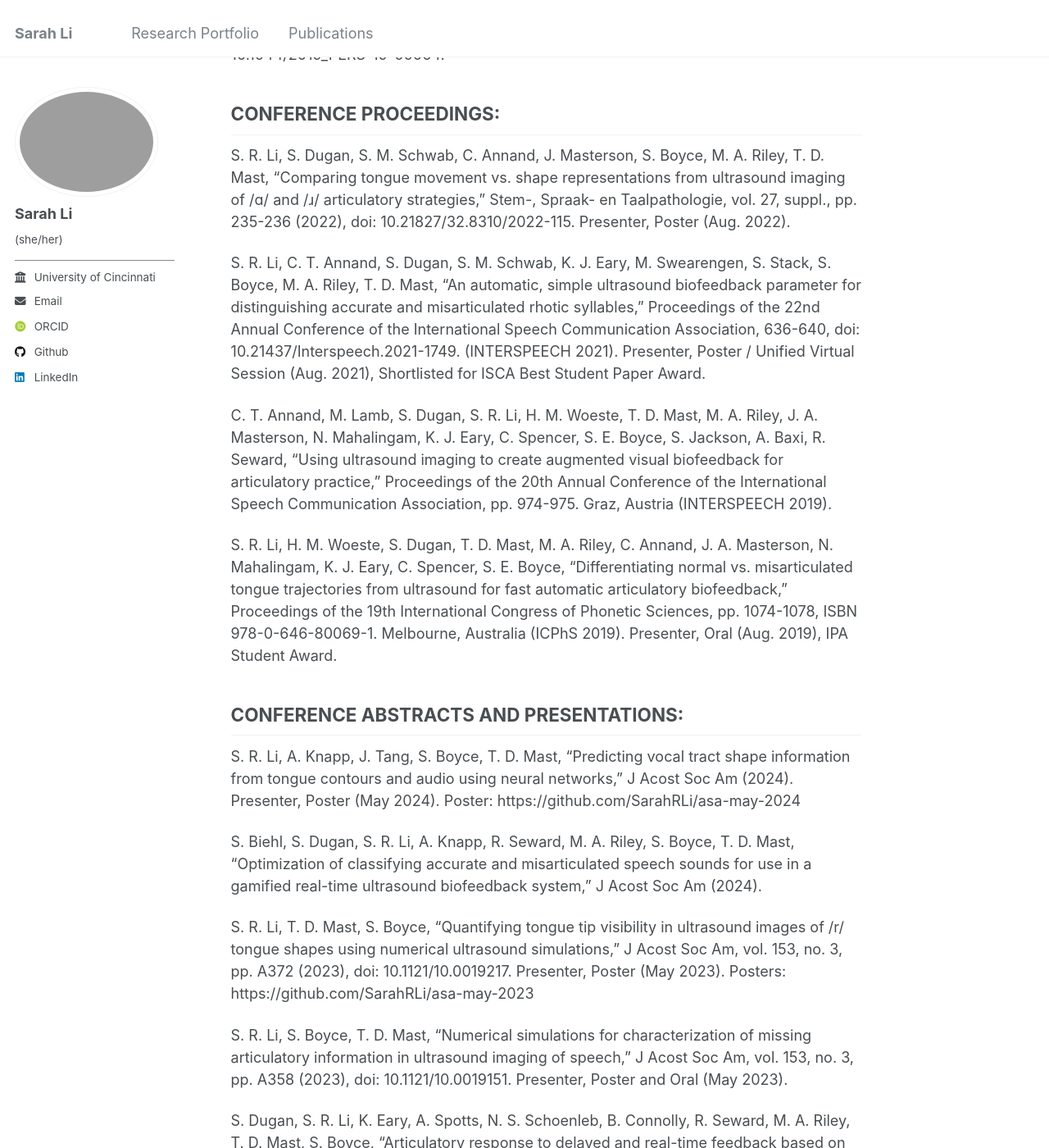
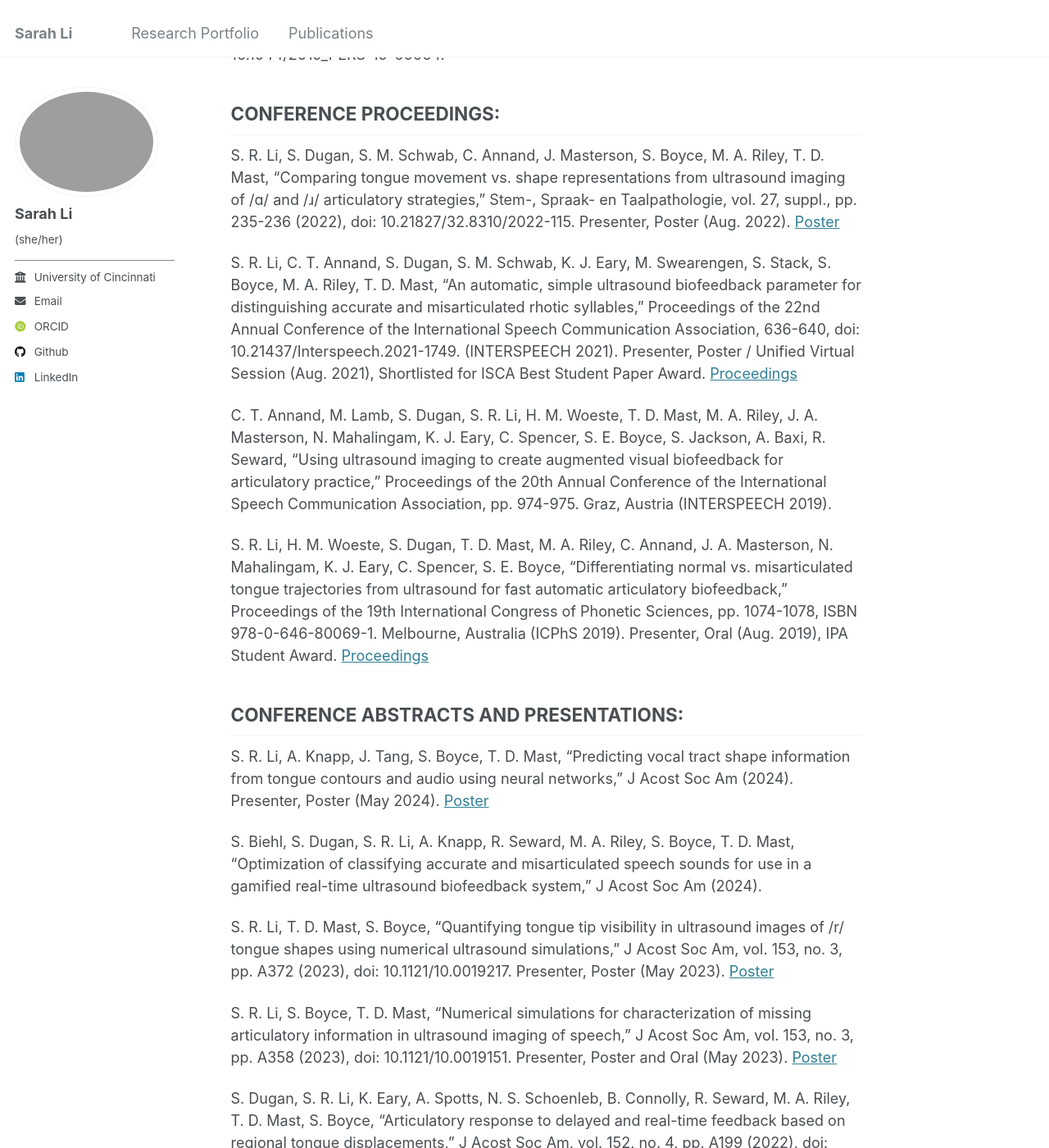
Before and after one commit to SarahRLi/sarahrli.github.io, a Jekyll site: the page built from _pages/markdown.md, in a window 1280 px wide and 1400 px high, scrolled down 534 px. Shown: the whole window at 82% size. Built offline with Jekyll 4.4.1, drawn with Linux system fonts in a browser that asks for light colours; some web fonts are replaced; some of the changed text lies outside the part shown.

Commit message:
Update markdown.md

```diff
--- a/_pages/markdown.md
+++ b/_pages/markdown.md
@@ -8,36 +8,36 @@ redirect_from:
 <h2>JOURNAL ARTICLES:</h2>
 S. Dugan, S. M. Schwab, R. Seward, J. Avant, T. Zhang, S. R. Li, K. Eary, T. D. Mast, M. A. Riley, S. Boyce. (2023). “A qualitative analysis of clinician perspectives of ultrasound biofeedback for speech sound disorders,” American Journal of Speech-Language Pathology, vol. 32, no. 3, pp. 1252–1274 (2023), doi: 10.1044/2023_AJSLP-22-00194.
 
-S. R. Li, S. Dugan, J. Masterson, H. Hudepohl, C. Annand, C. Spencer, R. Seward, M. A. Riley, S. Boyce, T. D. Mast, “Classification of accurate and misarticulated /ɑr/ for ultrasound biofeedback using tongue part displacement trajectories,” Clinical Linguistics & Phonetics, pp. 1–27 (2022), doi: 10.1080/02699206.2022.2039777.
+S. R. Li, S. Dugan, J. Masterson, H. Hudepohl, C. Annand, C. Spencer, R. Seward, M. A. Riley, S. Boyce, T. D. Mast, “Classification of accurate and misarticulated /ɑr/ for ultrasound biofeedback using tongue part displacement trajectories,” Clinical Linguistics & Phonetics, pp. 1–27 (2022), doi: 10.1080/02699206.2022.2039777. [Article](https://github.com/SarahRLi/sarahrli.github.io/blob/master/files/Li_2022_CLP.pdf)
 
 S. Dugan, S. R. Li, J. A. Masterson, H. M. Woeste, N. Mahalingam, C. Spencer, T. D. Mast, M. A. Riley, S. E. Boyce, “Tongue part movement trajectories for /r/ using ultrasound,” Perspectives of the ASHA Special Interest Groups, vol. 4, no. 6, pp. 1644–1652 (2019), doi: 10.1044/2019_PERS-19-00064.
 
 <h2>CONFERENCE PROCEEDINGS:</h2>
-S. R. Li, S. Dugan, S. M. Schwab, C. Annand, J. Masterson, S. Boyce, M. A. Riley, T. D. Mast, “Comparing tongue movement vs. shape representations from ultrasound imaging of /ɑ/ and /ɹ/ articulatory strategies,”  Stem-, Spraak- en Taalpathologie, vol. 27, suppl., pp. 235-236 (2022), doi: 10.21827/32.8310/2022-115. Presenter, Poster (Aug. 2022).
+S. R. Li, S. Dugan, S. M. Schwab, C. Annand, J. Masterson, S. Boyce, M. A. Riley, T. D. Mast, “Comparing tongue movement vs. shape representations from ultrasound imaging of /ɑ/ and /ɹ/ articulatory strategies,”  Stem-, Spraak- en Taalpathologie, vol. 27, suppl., pp. 235-236 (2022), doi: 10.21827/32.8310/2022-115. Presenter, Poster (Aug. 2022). [Poster](https://github.com/SarahRLi/sarahrli.github.io/blob/master/files/Li_2022_SMC_poster.pdf)
 
-S. R. Li, C. T. Annand, S. Dugan, S. M. Schwab, K. J. Eary, M. Swearengen, S. Stack, S. Boyce, M. A. Riley, T. D. Mast, “An automatic, simple ultrasound biofeedback parameter for distinguishing accurate and misarticulated rhotic syllables,” Proceedings of the 22nd Annual Conference of the International Speech Communication Association, 636-640, doi: 10.21437/Interspeech.2021-1749. (INTERSPEECH 2021). Presenter, Poster / Unified Virtual Session (Aug. 2021), Shortlisted for ISCA Best Student Paper Award.
+S. R. Li, C. T. Annand, S. Dugan, S. M. Schwab, K. J. Eary, M. Swearengen, S. Stack, S. Boyce, M. A. Riley, T. D. Mast, “An automatic, simple ultrasound biofeedback parameter for distinguishing accurate and misarticulated rhotic syllables,” Proceedings of the 22nd Annual Conference of the International Speech Communication Association, 636-640, doi: 10.21437/Interspeech.2021-1749. (INTERSPEECH 2021). Presenter, Poster / Unified Virtual Session (Aug. 2021), Shortlisted for ISCA Best Student Paper Award. [Proceedings](https://github.com/SarahRLi/sarahrli.github.io/blob/master/files/Li_2021_Interspeech_proceedings.pdf)
 
 C. T. Annand, M. Lamb, S. Dugan, S. R. Li, H. M. Woeste, T. D. Mast, M. A. Riley, J. A. Masterson, N. Mahalingam, K. J. Eary, C. Spencer, S. E. Boyce, S. Jackson, A. Baxi, R. Seward, “Using ultrasound imaging to create augmented visual biofeedback for articulatory practice,” Proceedings of the 20th Annual Conference of the International Speech Communication Association, pp. 974-975. Graz, Austria (INTERSPEECH 2019).
 
-S. R. Li, H. M. Woeste, S. Dugan, T. D. Mast, M. A. Riley, C. Annand, J. A. Masterson, N. Mahalingam, K. J. Eary, C. Spencer, S. E. Boyce, “Differentiating normal vs. misarticulated tongue trajectories from ultrasound for fast automatic articulatory biofeedback,” Proceedings of the 19th International Congress of Phonetic Sciences, pp. 1074-1078, ISBN 978-0-646-80069-1. Melbourne, Australia (ICPhS 2019). Presenter, Oral (Aug. 2019), IPA Student Award.
+S. R. Li, H. M. Woeste, S. Dugan, T. D. Mast, M. A. Riley, C. Annand, J. A. Masterson, N. Mahalingam, K. J. Eary, C. Spencer, S. E. Boyce, “Differentiating normal vs. misarticulated tongue trajectories from ultrasound for fast automatic articulatory biofeedback,” Proceedings of the 19th International Congress of Phonetic Sciences, pp. 1074-1078, ISBN 978-0-646-80069-1. Melbourne, Australia (ICPhS 2019). Presenter, Oral (Aug. 2019), IPA Student Award. [Proceedings](https://github.com/SarahRLi/sarahrli.github.io/blob/master/files/Li_2019_ICPhS_proceedings.pdf)
 
 <h2>CONFERENCE ABSTRACTS AND PRESENTATIONS:</h2>
-S. R. Li, A. Knapp, J. Tang, S. Boyce, T. D. Mast, “Predicting vocal tract shape information from tongue contours and audio using neural networks,” J Acost Soc Am (2024). Presenter, Poster (May 2024).        Poster: https://github.com/SarahRLi/asa-may-2024
+S. R. Li, A. Knapp, J. Tang, S. Boyce, T. D. Mast, “Predicting vocal tract shape information from tongue contours and audio using neural networks,” J Acost Soc Am (2024). Presenter, Poster (May 2024). [Poster](https://github.com/SarahRLi/asa-may-2024)
 
 S. Biehl, S. Dugan, S. R. Li, A. Knapp, R. Seward, M. A. Riley, S. Boyce, T. D. Mast, “Optimization of classifying accurate and misarticulated speech sounds for use in a gamified real-time ultrasound biofeedback system,” J Acost Soc Am (2024).
 
-S. R. Li, T. D. Mast, S. Boyce, “Quantifying tongue tip visibility in ultrasound images of /r/ tongue shapes using numerical ultrasound simulations,” J Acost Soc Am, vol. 153, no. 3, pp. A372 (2023), doi: 10.1121/10.0019217. Presenter, Poster (May 2023). Posters: https://github.com/SarahRLi/asa-may-2023
+S. R. Li, T. D. Mast, S. Boyce, “Quantifying tongue tip visibility in ultrasound images of /r/ tongue shapes using numerical ultrasound simulations,” J Acost Soc Am, vol. 153, no. 3, pp. A372 (2023), doi: 10.1121/10.0019217. Presenter, Poster (May 2023). [Poster](https://github.com/SarahRLi/asa-may-2023)
 
-S. R. Li, S. Boyce, T. D. Mast, “Numerical simulations for characterization of missing articulatory information in ultrasound imaging of speech,” J Acost Soc Am, vol. 153, no. 3, pp. A358 (2023), doi: 10.1121/10.0019151. Presenter, Poster and Oral (May 2023).
+S. R. Li, S. Boyce, T. D. Mast, “Numerical simulations for characterization of missing articulatory information in ultrasound imaging of speech,” J Acost Soc Am, vol. 153, no. 3, pp. A358 (2023), doi: 10.1121/10.0019151. Presenter, Poster and Oral (May 2023). [Poster](https://github.com/SarahRLi/asa-may-2023)
 
 S. Dugan, S. R. Li, K. Eary, A. Spotts, N. S. Schoenleb, B. Connolly, R. Seward, M. A. Riley, T. D. Mast, S. Boyce, “Articulatory response to delayed and real-time feedback based on regional tongue displacements,” J Acost Soc Am, vol. 152, no. 4, pp. A199 (2022), doi: 10.1121/10.0016021.
 
-S. R. Li, K. Eary, S. Dugan, M. Lamb, M. Becker, R. Seward, S. Boyce, M. A. Riley, T. D. Mast, “Preliminary gamified ultrasound visual biofeedback on rhotic syllable tongue movement for speech therapy,” Institute for Research in Sensing Conference (IRiS Ignite). Presenter, Poster (May 2022).
+S. R. Li, K. Eary, S. Dugan, M. Lamb, M. Becker, R. Seward, S. Boyce, M. A. Riley, T. D. Mast, “Preliminary gamified ultrasound visual biofeedback on rhotic syllable tongue movement for speech therapy,” Institute for Research in Sensing Conference (IRiS Ignite). Presenter, Poster (May 2022). [Poster](https://github.com/SarahRLi/sarahrli.github.io/blob/master/files/Li_2022_IRiS_poster.pdf)
 
 S. R. Li, C. T. Annand, S. Dugan, S. M. Schwab, K. J. Eary, M. Swearengen, S. Stack, S. Boyce, M. A. Riley, T. D. Mast, “A preliminary real-time ultrasound biofeedback display for simpler differentiation between accurate and misarticulated rhotic syllables,” Workshop for 12th International Seminar on Speech Production in New Haven, Connecticut (Invited workshop for ISSP 2020, held in 2021). Presenter, Oral (Aug. 2021).
 
-S. R. Li, S. Dugan, C. Annand, K. Eary, M. Swearengen, G. A. Terrell, S. Stack, S. Boyce, M. A. Riley, T. D. Mast, “Classification of accurate and misarticulated rhotic syllables for simplified ultrasound biofeedback therapy,” J Acoust Soc Am, vol. 148, no. 4, pp. 2470 (2020), doi: 10.1121/1.5146836. Presenter, Poster, Virtual (Dec. 2020).
+S. R. Li, S. Dugan, C. Annand, K. Eary, M. Swearengen, G. A. Terrell, S. Stack, S. Boyce, M. A. Riley, T. D. Mast, “Classification of accurate and misarticulated rhotic syllables for simplified ultrasound biofeedback therapy,” J Acoust Soc Am, vol. 148, no. 4, pp. 2470 (2020), doi: 10.1121/1.5146836. Presenter, Poster, Virtual (Dec. 2020). [Poster](https://github.com/SarahRLi/sarahrli.github.io/blob/master/files/Li_2020_ASA_iPoster.pdf)
 
-S. R. Li, S. Dugan, C. T. Annand, K. J. Eary, M. Swearengen, G. Terrell, S. E. Boyce, M. A. Riley, T. D. Mast, “Tongue part movement variability in /r/-final syllables measured by automatically tracking ultrasound images,” Ultrafest IX (2020), Available: https://ultrafest2020.indiana.edu/abstracts. Presenter, Oral, Virtual (Oct. 2020).
+S. R. Li, S. Dugan, C. T. Annand, K. J. Eary, M. Swearengen, G. Terrell, S. E. Boyce, M. A. Riley, T. D. Mast, “Tongue part movement variability in /r/-final syllables measured by automatically tracking ultrasound images,” Ultrafest IX (2020), Available: https://ultrafest2020.indiana.edu/abstracts. Presenter, Oral, Virtual (Oct. 2020). [Abstract](https://github.com/SarahRLi/sarahrli.github.io/blob/master/files/Li_2020_Ultrafest_abstract.pdf)
 
 S. R. Li, S. Dugan, C. Annand, H. M. Woeste, J. A. Masterson, S. E. Boyce, T. D. Mast, M. A. Riley, “Classification of accurate and error tongue movements for /r/ in children using trajectories from ultrasound,” J Acoust Soc Am, vol. 145, no. 3, pp. 1799 (2019), doi: 10.1121/1.5101588. Presenter, Poster (May 2019).
```
